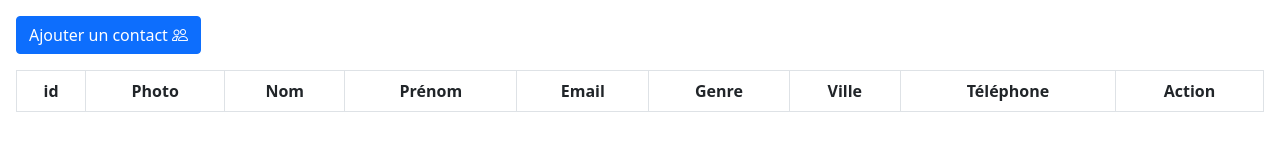
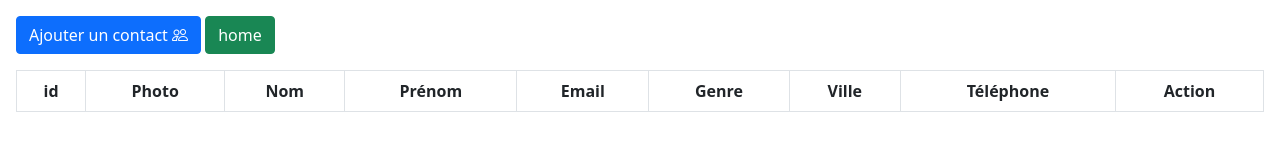
Before and after one commit to mustaphaouadad/Contact, a plain HTML site: page index.html in a window 1280 px wide. Drawn offline with nearby package versions, Linux system fonts and the light colour scheme.

Commit message:
inseré un button pour retour a page home

```diff
--- a/index.html
+++ b/index.html
@@ -13,6 +13,7 @@
         <div class="row">
             <div class="col-12">
                 <button class="btn btn-primary newUser" data-bs-toggle="modal" data-bs-target="#userForm">Ajouter un contact <i class="bi bi-people"></i></button>
+                <button class="btn btn-success newUser" onclick="document.location='add.html'">home<i class="fa-regular fa-house"></i></button>
             </div>
         </div>
         <div class="row">
--- a/js/app.js
+++ b/js/app.js
@@ -129,3 +129,7 @@ form.addEventListener('submit', (e) => {
     form.reset();
     imgInput.src = "assets/images/Profile Icon.webp"
 });
+
+
+
+// ======================== validation des inputs ===================
```
